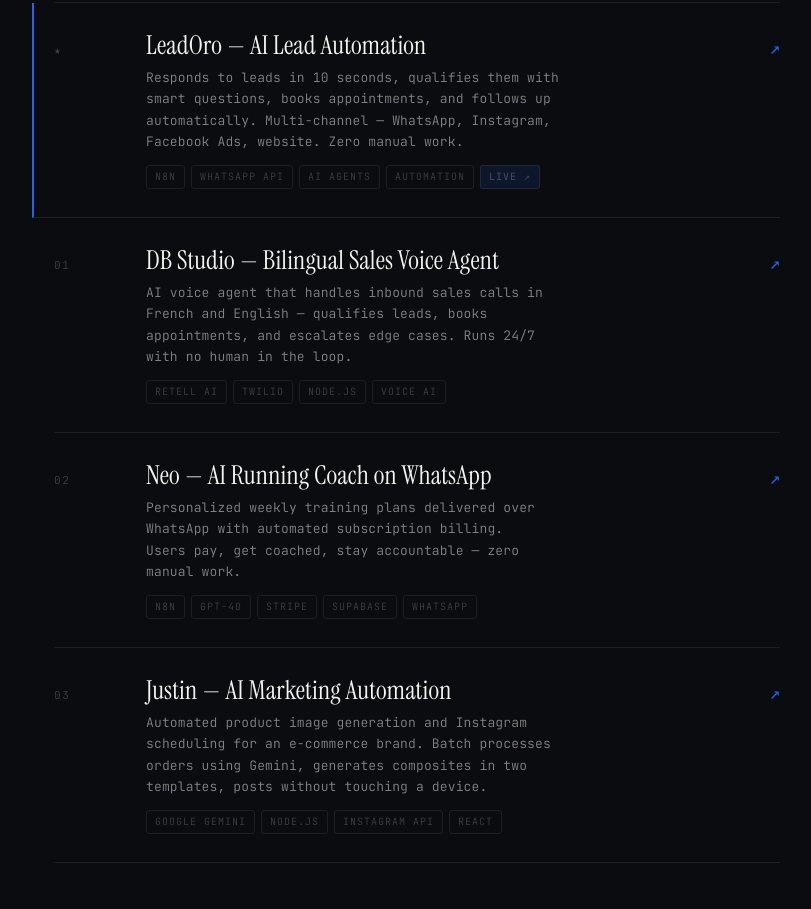
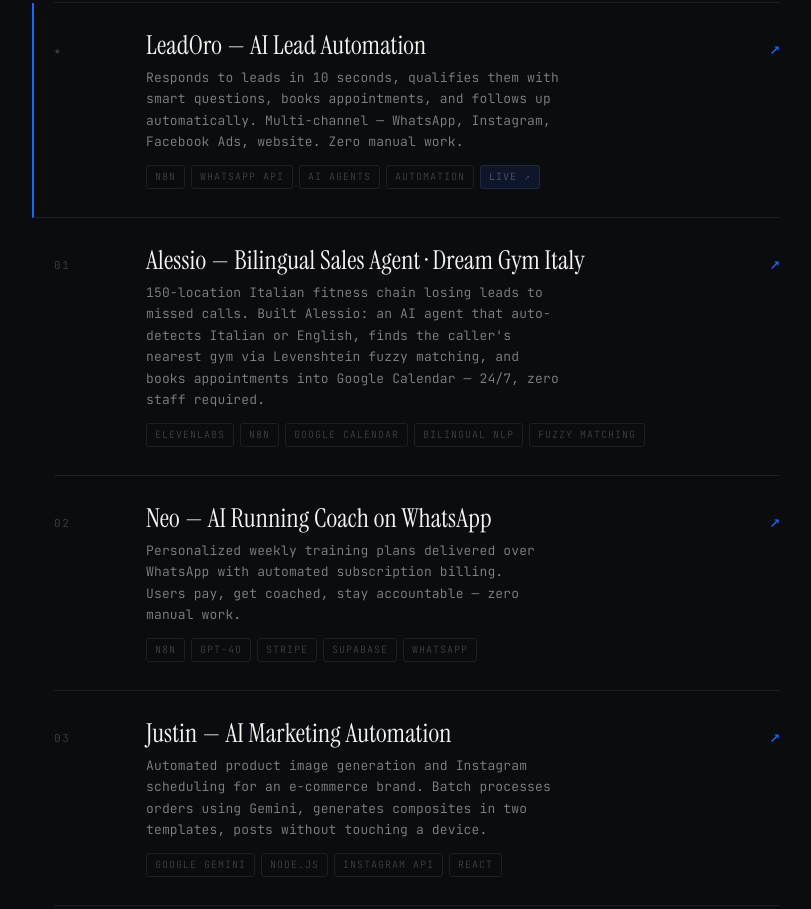
Before and after one commit to taiye-kotiku/taiye-kotiku.github.io, a plain HTML site: page index.html in a window 1280 px wide. Shown: the part 1589-2498 px from the top of the page, without its empty margins (223-1034 px from the left). Drawn offline with Linux system fonts and the light colour scheme.

Commit message:
Replace DB Studio with Dream Gym Italy case study (Alessio bilingual voice agent)

```diff
--- a/index.html
+++ b/index.html
@@ -781,16 +781,17 @@
           <span class="c-arr">↗</span>
         </a>
 
-        <a class="case reveal" href="https://github.com/taiye-kotiku/db-studio-voice-agent" target="_blank" rel="noopener" style="--d: 40ms">
+        <a class="case reveal" href="https://www.upwork.com/freelancers/~01b3e3f59cbf1205f6?p=2035081104269295616" target="_blank" rel="noopener" style="--d: 40ms">
           <span class="c-num">01</span>
           <div class="c-body">
-            <h3 class="c-title">DB Studio — Bilingual Sales Voice Agent</h3>
-            <p class="c-desc">AI voice agent that handles inbound sales calls in French and English — qualifies leads, books appointments, and escalates edge cases. Runs 24/7 with no human in the loop.</p>
+            <h3 class="c-title">Alessio — Bilingual Sales Agent · Dream Gym Italy</h3>
+            <p class="c-desc">150-location Italian fitness chain losing leads to missed calls. Built Alessio: an AI agent that auto-detects Italian or English, finds the caller's nearest gym via Levenshtein fuzzy matching, and books appointments into Google Calendar — 24/7, zero staff required.</p>
             <div class="c-tags">
-              <span class="c-tag">Retell AI</span>
-              <span class="c-tag">Twilio</span>
-              <span class="c-tag">Node.js</span>
-              <span class="c-tag">Voice AI</span>
+              <span class="c-tag">ElevenLabs</span>
+              <span class="c-tag">n8n</span>
+              <span class="c-tag">Google Calendar</span>
+              <span class="c-tag">Bilingual NLP</span>
+              <span class="c-tag">Fuzzy Matching</span>
             </div>
           </div>
           <span class="c-arr">↗</span>
```
